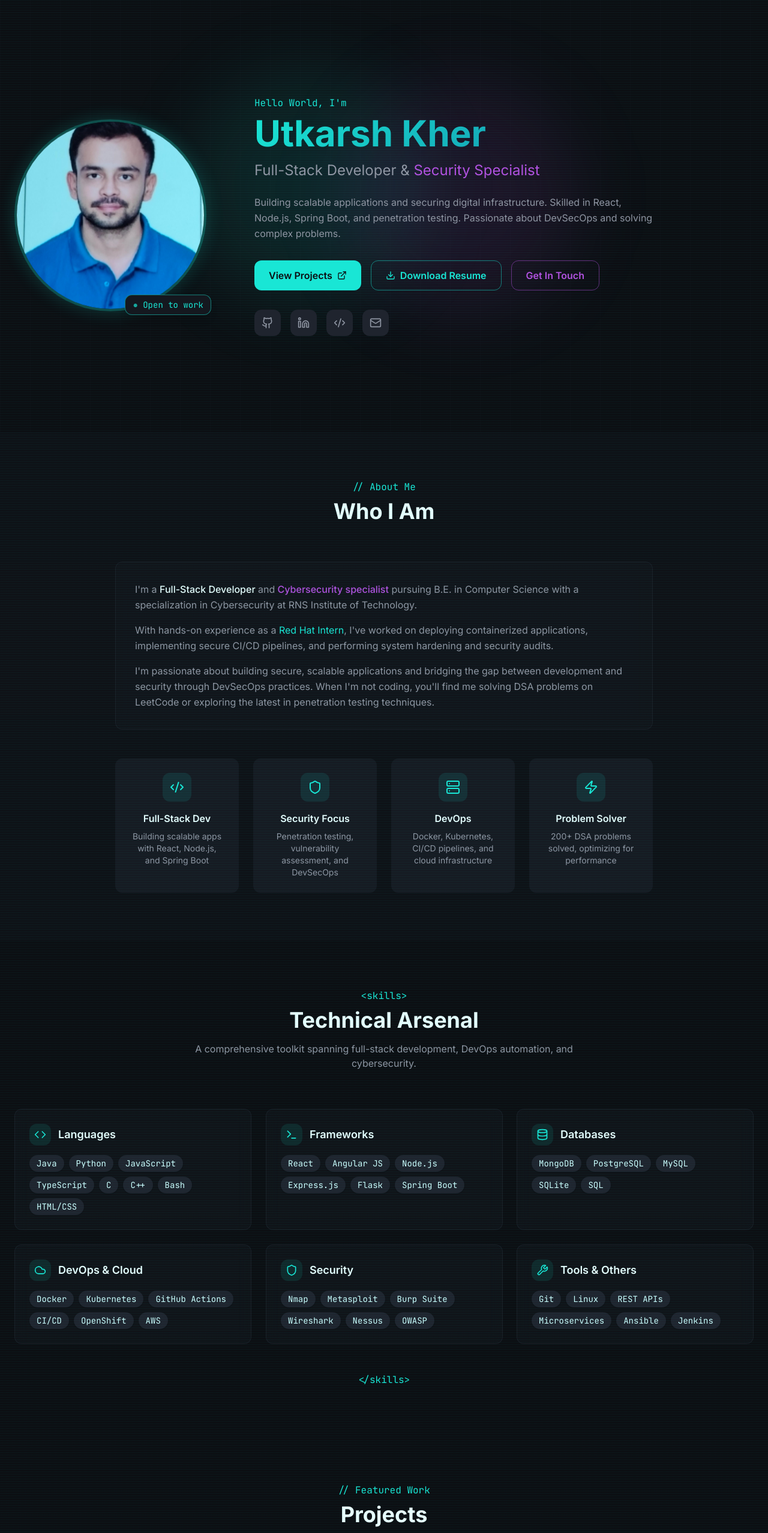
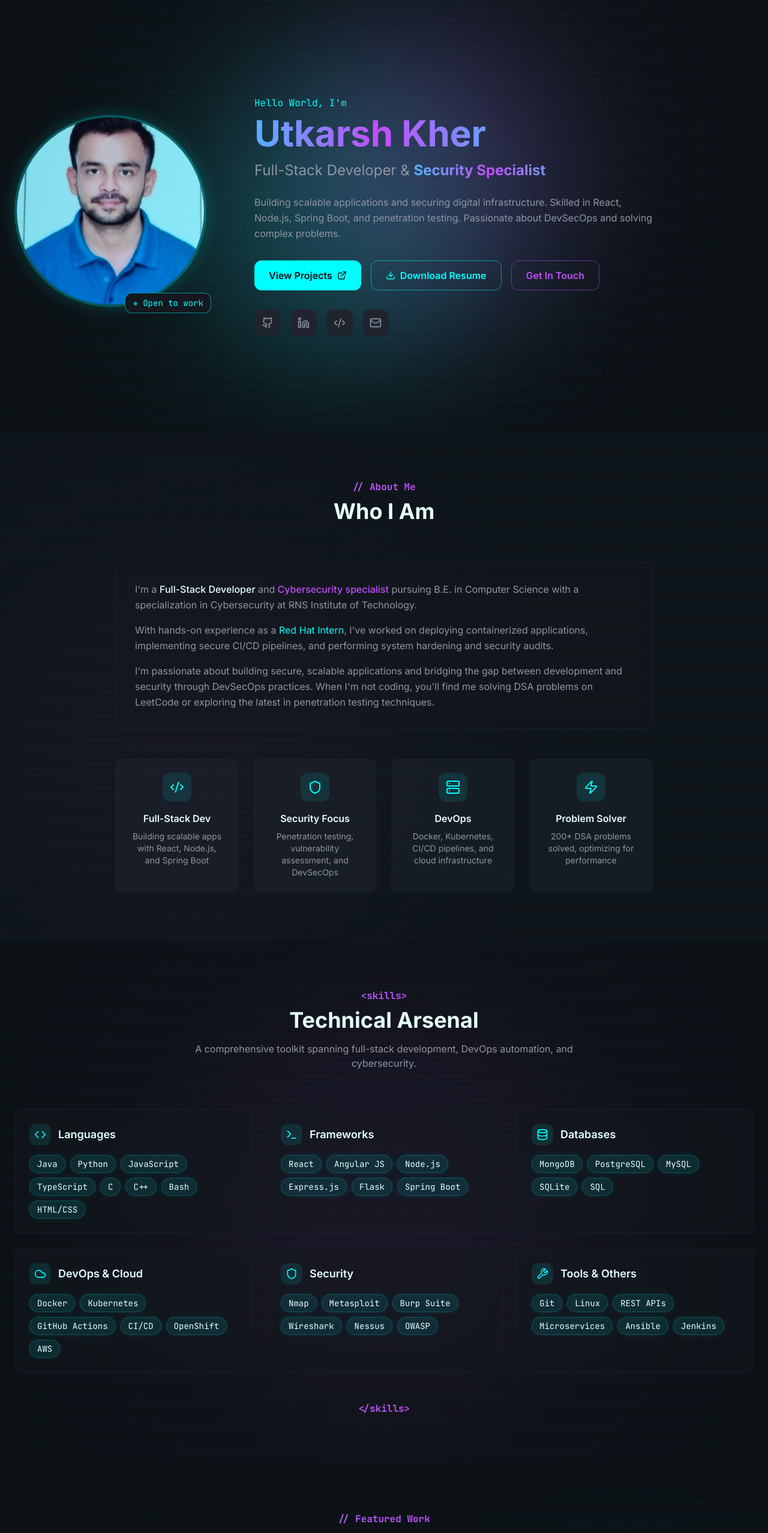
Before and after one commit to utkarshun/portfolio, a React (Vite) app: page / in a window 1280 px wide. Shown: the part 80-2635 px from the top of the page at 60% size. Built offline with nearby package versions, Linux system fonts and the light colour scheme; the HTML template or start-up script is replaced by a standard one.

Commit message:
feat: apply vibrant neon cyan and purple theme and colored tags

```diff
--- a/src/components/AboutSection.tsx
+++ b/src/components/AboutSection.tsx
@@ -25,10 +25,13 @@ const highlights = [
 
 const AboutSection = () => {
   return (
-    <section id="about" className="py-20 bg-card/30">
-      <div className="container mx-auto px-6">
+    <section id="about" className="py-20 bg-card/30 relative overflow-hidden">
+      {/* Background Glow */}
+      <div className="absolute bottom-0 left-0 w-[40rem] h-[40rem] bg-accent/5 rounded-full blur-[150px] mix-blend-screen pointer-events-none" />
+
+      <div className="container mx-auto px-6 relative z-10">
         <div className="text-center mb-16">
-          <p className="font-mono text-primary mb-2">{"// About Me"}</p>
+          <p className="font-mono animate-gradient-text font-bold mb-2">{"// About Me"}</p>
           <h2 className="text-3xl md:text-4xl font-bold mb-4">Who I Am</h2>
         </div>
 
--- a/src/components/HeroSection.tsx
+++ b/src/components/HeroSection.tsx
@@ -5,11 +5,11 @@ const HeroSection = () => {
   return (
     <section className="min-h-screen flex items-center justify-center relative overflow-hidden pt-20">
       {/* Background Grid */}
-      <div className="absolute inset-0 grid-pattern opacity-30" />
+      <div className="absolute inset-0 grid-pattern opacity-30 z-0 bg-background" />
 
-      {/* Gradient Orbs */}
-      <div className="absolute top-1/4 left-1/4 w-96 h-96 bg-primary/10 rounded-full blur-3xl" />
-      <div className="absolute bottom-1/4 right-1/4 w-96 h-96 bg-accent/10 rounded-full blur-3xl" />
+      {/* Vibrant Gradient Orbs */}
+      <div className="absolute top-1/4 left-1/4 w-[30rem] h-[30rem] bg-primary/20 rounded-full blur-[120px] mix-blend-screen pointer-events-none animate-pulse-glow" />
+      <div className="absolute bottom-1/4 right-1/4 w-[30rem] h-[30rem] bg-accent/20 rounded-full blur-[120px] mix-blend-screen pointer-events-none animate-pulse-glow" style={{ animationDelay: '1s' }} />
 
       <div className="container mx-auto px-6 relative z-10">
         <div className="flex flex-col lg:flex-row items-center gap-12 lg:gap-20">
@@ -33,10 +33,10 @@ const HeroSection = () => {
               Hello World, I'm
             </p>
             <h1 className="text-4xl md:text-6xl font-bold mb-4 animate-fade-in" style={{ animationDelay: '0.2s' }}>
-              <span className="text-gradient">Utkarsh Kher</span>
+              <span className="animate-gradient-text">Utkarsh Kher</span>
             </h1>
             <p className="text-xl md:text-2xl text-muted-foreground mb-6 animate-fade-in" style={{ animationDelay: '0.3s' }}>
-              Full-Stack Developer & <span className="text-accent">Security Specialist</span>
+              Full-Stack Developer & <span className="animate-gradient-text font-bold text-transparent bg-clip-text bg-gradient-vibrant">Security Specialist</span>
             </p>
             <p className="text-muted-foreground mb-8 leading-relaxed animate-fade-in" style={{ animationDelay: '0.4s' }}>
               Building scalable applications and securing digital infrastructure.
--- a/src/components/ProjectsSection.tsx
+++ b/src/components/ProjectsSection.tsx
@@ -37,12 +37,13 @@ const projects = [
 
 const ProjectsSection = () => {
   return (
-    <section id="projects" className="py-20 relative">
-      <div className="absolute inset-0 grid-pattern opacity-10" />
+    <section id="projects" className="py-20 relative overflow-hidden">
+      <div className="absolute inset-0 grid-pattern opacity-30 z-0 bg-background" />
+      <div className="absolute top-1/4 right-0 w-[30rem] h-[30rem] bg-primary/10 rounded-full blur-[120px] mix-blend-screen pointer-events-none" />
 
       <div className="container mx-auto px-6 relative z-10">
         <div className="text-center mb-16">
-          <p className="font-mono text-primary mb-2">{"// Featured Work"}</p>
+          <p className="font-mono animate-gradient-text font-bold mb-2">{"// Featured Work"}</p>
           <h2 className="text-3xl md:text-4xl font-bold mb-4">Projects</h2>
           <p className="text-muted-foreground max-w-2xl mx-auto">
             A selection of projects showcasing full-stack development and security expertise.
@@ -98,7 +99,7 @@ const ProjectsSection = () => {
                 {project.tech.map((tech) => (
                   <span
                     key={tech}
-                    className="px-3 py-1 bg-secondary text-secondary-foreground rounded-full text-xs hover:bg-gradient-to-r hover:from-primary/20 hover:to-accent/20 transition-all duration-300 cursor-default"
+                    className="px-3 py-1 bg-accent/10 border border-accent/20 text-foreground rounded-full text-xs hover:bg-gradient-vibrant hover:text-white hover:border-transparent transition-all duration-300 cursor-default shadow-[0_0_10px_hsl(var(--accent)/0.1)] hover:shadow-[0_0_15px_hsl(var(--primary)/0.4)]"
                   >
                     {tech}
                   </span>
--- a/src/components/SkillsSection.tsx
+++ b/src/components/SkillsSection.tsx
@@ -35,10 +35,13 @@ const skillCategories = [
 
 const SkillsSection = () => {
   return (
-    <section id="skills" className="py-20 relative">
-      <div className="container mx-auto px-6">
+    <section id="skills" className="py-20 relative overflow-hidden">
+      {/* Background Glow */}
+      <div className="absolute top-1/2 left-1/2 -translate-x-1/2 -translate-y-1/2 w-[40rem] h-[40rem] bg-accent/10 rounded-full blur-[150px] mix-blend-screen pointer-events-none" />
+
+      <div className="container mx-auto px-6 relative z-10">
         <div className="text-center mb-16">
-          <p className="font-mono text-primary mb-2">{"<skills>"}</p>
+          <p className="font-mono animate-gradient-text font-bold mb-2">{"<skills>"}</p>
           <h2 className="text-3xl md:text-4xl font-bold mb-4">Technical Arsenal</h2>
           <p className="text-muted-foreground max-w-2xl mx-auto">
             A comprehensive toolkit spanning full-stack development, DevOps automation, and cybersecurity.
@@ -62,7 +65,7 @@ const SkillsSection = () => {
                 {category.skills.map((skill) => (
                   <span
                     key={skill}
-                    className="px-3 py-1 bg-secondary text-secondary-foreground rounded-full text-sm font-mono hover:bg-gradient-to-r hover:from-primary/20 hover:to-accent/20 hover:text-white hover:scale-105 transition-all duration-300 cursor-default shadow-sm hover:shadow-md"
+                    className="px-3 py-1 bg-primary/10 border border-primary/20 text-foreground rounded-full text-sm font-mono hover:bg-gradient-vibrant hover:text-white hover:scale-110 hover:border-transparent transition-all duration-300 cursor-default shadow-[0_0_10px_hsl(var(--primary)/0.1)] hover:shadow-[0_0_20px_hsl(var(--accent)/0.5)]"
                   >
                     {skill}
                   </span>
@@ -72,7 +75,7 @@ const SkillsSection = () => {
           ))}
         </div>
 
-        <p className="font-mono text-primary text-center mt-12">{"</skills>"}</p>
+        <p className="font-mono animate-gradient-text font-bold text-center mt-12">{"</skills>"}</p>
       </div>
     </section>
   );
--- a/src/index.css
+++ b/src/index.css
@@ -15,7 +15,7 @@
     --popover: 220 20% 8%;
     --popover-foreground: 180 100% 95%;
 
-    --primary: 175 80% 50%;
+    --primary: 180 100% 50%; /* Neon Cyan */
     --primary-foreground: 220 20% 6%;
 
     --secondary: 220 20% 15%;
@@ -24,7 +24,7 @@
     --muted: 220 15% 18%;
     --muted-foreground: 220 10% 60%;
 
-    --accent: 280 70% 60%;
+    --accent: 280 100% 65%; /* Electric Purple/Pink */
     --accent-foreground: 180 100% 95%;
 
     --destructive: 0 70% 50%;
@@ -37,12 +37,13 @@
     --radius: 0.75rem;
 
     /* Custom tokens */
-    --glow-primary: 0 0 20px hsl(175 80% 50% / 0.5);
-    --glow-accent: 0 0 20px hsl(280 70% 60% / 0.5);
+    --glow-primary: 0 0 20px hsl(180 100% 50% / 0.5);
+    --glow-accent: 0 0 20px hsl(280 100% 65% / 0.5);
     --gradient-hero: linear-gradient(135deg, hsl(220 20% 6%) 0%, hsl(220 25% 12%) 100%);
     --gradient-card: linear-gradient(145deg, hsl(220 20% 12%) 0%, hsl(220 20% 8%) 100%);
-    --gradient-primary: linear-gradient(135deg, hsl(175 80% 50%) 0%, hsl(185 80% 40%) 100%);
-    --gradient-accent: linear-gradient(135deg, hsl(280 70% 60%) 0%, hsl(320 70% 50%) 100%);
+    --gradient-primary: linear-gradient(135deg, hsl(180 100% 50%) 0%, hsl(185 80% 40%) 100%);
+    --gradient-accent: linear-gradient(135deg, hsl(280 100% 65%) 0%, hsl(320 100% 50%) 100%);
+    --gradient-vibrant: linear-gradient(to right, hsl(180 100% 50%), hsl(280 100% 65%), hsl(180 100% 50%));
   }
 }
 
@@ -130,6 +131,27 @@
   .text-shadow-glow {
     text-shadow: 0 0 10px hsl(var(--primary) / 0.5), 0 0 20px hsl(var(--primary) / 0.3);
   }
+
+  .animate-gradient-text {
+    background-image: var(--gradient-vibrant);
+    background-size: 200% auto;
+    color: transparent;
+    -webkit-background-clip: text;
+    background-clip: text;
+    animation: gradient-shift 3s linear infinite;
+  }
+
+  .bg-gradient-vibrant {
+    background-image: var(--gradient-vibrant);
+    background-size: 200% auto;
+    animation: gradient-shift 4s ease infinite;
+  }
+}
+
+@keyframes gradient-shift {
+  0% { background-position: 0% 50%; }
+  50% { background-position: 100% 50%; }
+  100% { background-position: 0% 50%; }
 }
 
 @keyframes float {
@@ -138,8 +160,8 @@
 }
 
 @keyframes pulse-glow {
-  0%, 100% { box-shadow: 0 0 20px hsl(175 80% 50% / 0.3); }
-  50% { box-shadow: 0 0 40px hsl(175 80% 50% / 0.6); }
+  0%, 100% { box-shadow: 0 0 20px hsl(180 100% 50% / 0.3); }
+  50% { box-shadow: 0 0 40px hsl(180 100% 50% / 0.6); }
 }
 
 html {
```
